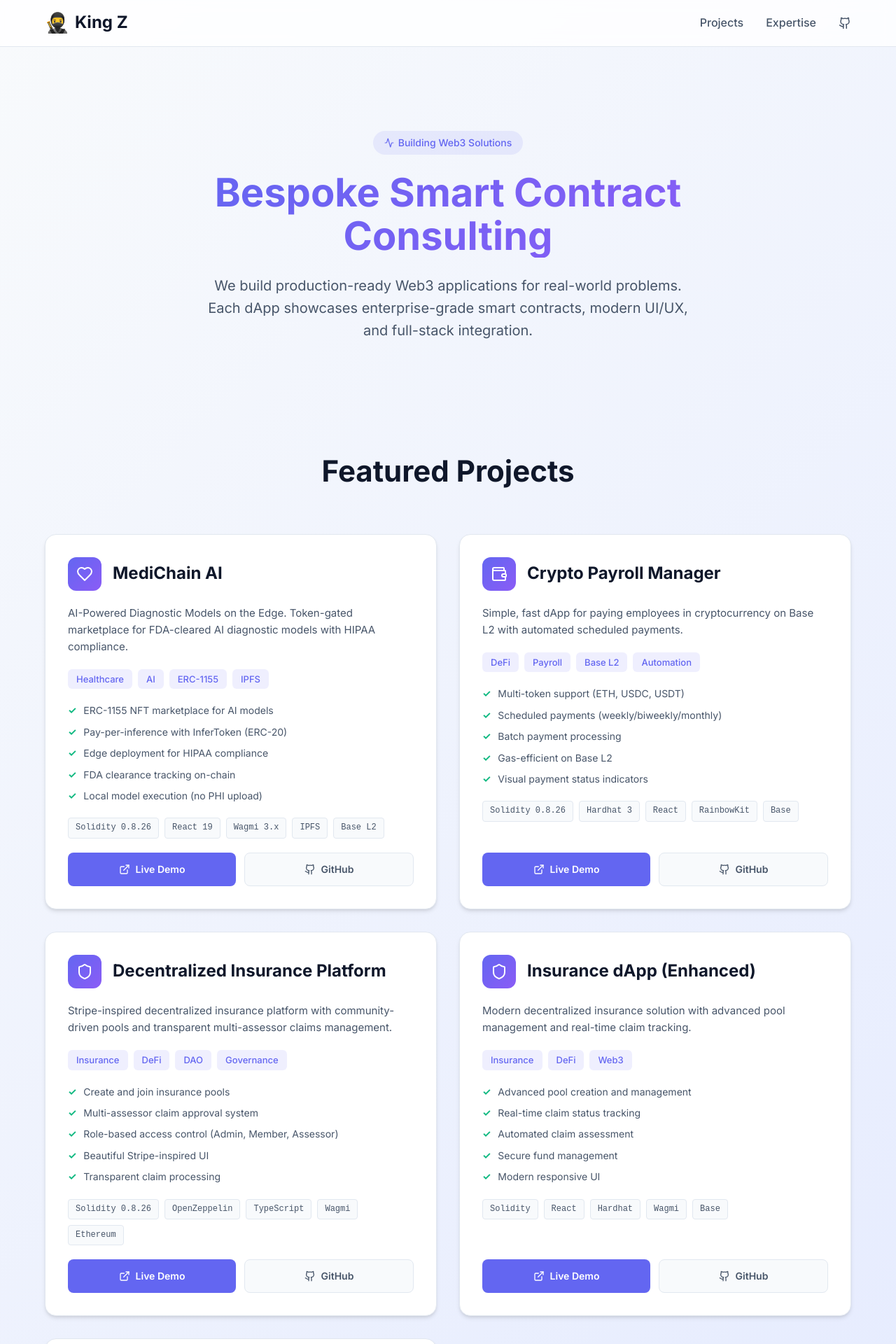
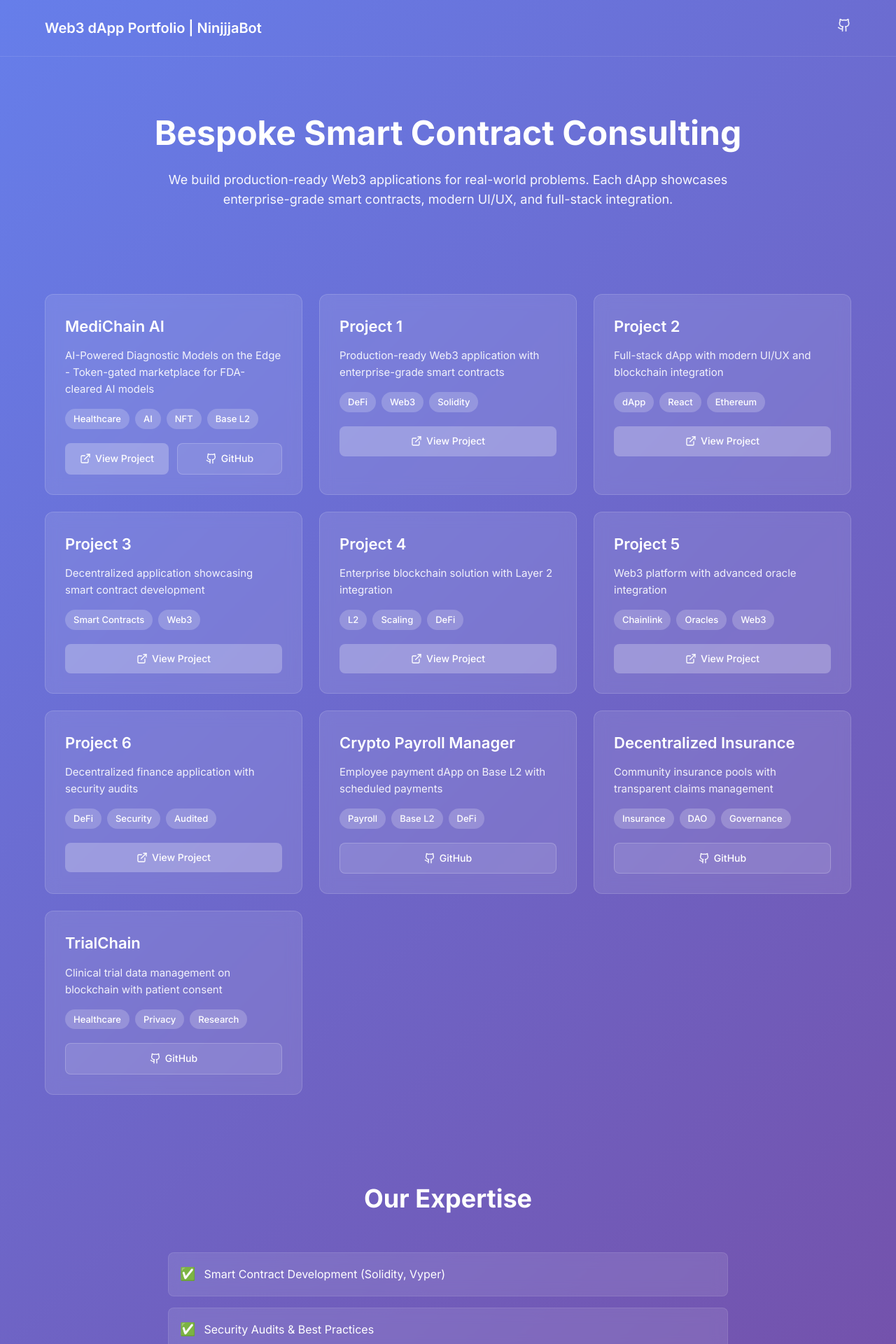
Before and after one commit to NinjjjaJoe/portfolio-dashboard, a Next.js app: page / in a window 1280 px wide. Shown: the top 1920 px of the page at 70% size. Built offline with nearby package versions, Linux system fonts and the light colour scheme.

Commit message:
Match exact design from reference site with all 10 projects

```diff
--- a/app/globals.css
+++ b/app/globals.css
@@ -1,4 +1,4 @@
-@import url('https://fonts.googleapis.com/css2?family=Inter:wght@300;400;500;600;700&display=swap');
+@import url('https://fonts.googleapis.com/css2?family=Inter:wght@400;500;600;700&display=swap');
 
 * {
   margin: 0;
@@ -6,43 +6,11 @@
   box-sizing: border-box;
 }
 
-:root {
-  --primary: #6366f1;
-  --primary-dark: #4f46e5;
-  --secondary: #8b5cf6;
-  --success: #10b981;
-  --background: #ffffff;
-  --surface: #f8fafc;
-  --surface-hover: #f1f5f9;
-  --text-primary: #0f172a;
-  --text-secondary: #475569;
-  --text-muted: #94a3b8;
-  --border: #e2e8f0;
-  --shadow-sm: 0 1px 2px 0 rgb(0 0 0 / 0.05);
-  --shadow-md: 0 4px 6px -1px rgb(0 0 0 / 0.1), 0 2px 4px -2px rgb(0 0 0 / 0.1);
-  --shadow-lg: 0 10px 15px -3px rgb(0 0 0 / 0.1), 0 4px 6px -4px rgb(0 0 0 / 0.1);
-  --shadow-xl: 0 20px 25px -5px rgb(0 0 0 / 0.1), 0 8px 10px -6px rgb(0 0 0 / 0.1);
-}
-
 body {
-  font-family: 'Inter', -apple-system, BlinkMacSystemFont, 'Segoe UI', 'Roboto', 'Oxygen',
-    'Ubuntu', 'Cantarell', 'Fira Sans', 'Droid Sans', 'Helvetica Neue',
-    sans-serif;
+  font-family: 'Inter', -apple-system, BlinkMacSystemFont, 'Segoe UI', 'Roboto', sans-serif;
   -webkit-font-smoothing: antialiased;
   -moz-osx-font-smoothing: grayscale;
-  background: var(--background);
-  color: var(--text-primary);
   line-height: 1.6;
-}
-
-code {
-  font-family: source-code-pro, Menlo, Monaco, Consolas, 'Courier New',
-    monospace;
-}
-
-h1, h2, h3, h4, h5, h6 {
-  font-weight: 600;
-  line-height: 1.2;
 }
 
 a {
@@ -56,15 +24,3 @@ button {
   outline: none;
   font-family: inherit;
 }
-
-.container {
-  max-width: 1200px;
-  margin: 0 auto;
-  padding: 0 24px;
-}
-
-@media (max-width: 768px) {
-  .container {
-    padding: 0 16px;
-  }
-}
--- a/app/layout.tsx
+++ b/app/layout.tsx
@@ -2,8 +2,8 @@ import type { Metadata } from 'next'
 import './globals.css'
 
 export const metadata: Metadata = {
-  title: 'Web3 Portfolio | King Z',
-  description: 'Bespoke Smart Contract Consulting & dApp Development',
+  title: 'Web3 dApp Portfolio | NinjjjaBot',
+  description: 'Bespoke Smart Contract Consulting - Production-ready Web3 applications for real-world problems',
 }
 
 export default function RootLayout({
--- a/app/page.module.css
+++ b/app/page.module.css
@@ -1,325 +1,208 @@
 .page {
   min-height: 100vh;
-  background: linear-gradient(135deg, #f8fafc 0%, #e0e7ff 100%);
+  background: linear-gradient(135deg, #667eea 0%, #764ba2 100%);
+  color: white;
+}
+
+/* Container */
+.container {
+  max-width: 1200px;
+  margin: 0 auto;
+  padding: 0 24px;
 }
 
 /* Header */
 .header {
-  background: rgba(255, 255, 255, 0.8);
-  backdrop-filter: blur(10px);
-  border-bottom: 1px solid var(--border);
-  padding: 16px 0;
-  position: sticky;
-  top: 0;
-  z-index: 100;
+  padding: 24px 0;
+  border-bottom: 1px solid rgba(255, 255, 255, 0.1);
 }
 
-.headerContent {
+.header .container {
   display: flex;
   justify-content: space-between;
   align-items: center;
 }
 
 .logo {
-  font-size: 24px;
-  font-weight: 700;
-  display: flex;
-  align-items: center;
-  gap: 8px;
-  color: var(--text-primary);
+  font-size: 20px;
+  font-weight: 600;
+  margin: 0;
 }
 
-.logoIcon {
-  font-size: 28px;
+.githubLink {
+  color: white;
+  opacity: 0.9;
+  transition: opacity 0.2s;
 }
 
-.nav {
-  display: flex;
-  gap: 32px;
-  align-items: center;
-}
-
-.navLink {
-  color: var(--text-secondary);
-  font-weight: 500;
-  transition: color 0.2s;
-  display: flex;
-  align-items: center;
-}
-
-.navLink:hover {
-  color: var(--primary);
+.githubLink:hover {
+  opacity: 1;
 }
 
 /* Hero */
 .hero {
-  padding: 120px 0 80px;
+  padding: 80px 0 60px;
   text-align: center;
 }
 
-.heroContent {
-  max-width: 800px;
-  margin: 0 auto;
-}
-
-.badge {
-  display: inline-flex;
-  align-items: center;
-  gap: 6px;
-  padding: 6px 16px;
-  background: rgba(99, 102, 241, 0.1);
-  color: var(--primary);
-  border-radius: 20px;
-  font-size: 14px;
-  font-weight: 500;
-  margin-bottom: 24px;
-}
-
 .heroTitle {
-  font-size: 56px;
+  font-size: 48px;
   font-weight: 700;
-  background: linear-gradient(135deg, #6366f1 0%, #8b5cf6 100%);
-  -webkit-background-clip: text;
-  -webkit-text-fill-color: transparent;
-  background-clip: text;
-  margin-bottom: 24px;
-  line-height: 1.1;
+  margin: 0 0 24px 0;
+  line-height: 1.2;
 }
 
 .heroDescription {
-  font-size: 20px;
-  color: var(--text-secondary);
+  font-size: 18px;
   line-height: 1.6;
-  max-width: 700px;
+  max-width: 800px;
   margin: 0 auto;
+  opacity: 0.95;
 }
 
-/* Projects Section */
+/* Projects */
 .projects {
-  padding: 80px 0;
-}
-
-.sectionTitle {
-  font-size: 42px;
-  font-weight: 700;
-  text-align: center;
-  margin-bottom: 64px;
-  color: var(--text-primary);
+  padding: 60px 0;
 }
 
 .projectsGrid {
   display: grid;
-  grid-template-columns: repeat(auto-fit, minmax(500px, 1fr));
-  gap: 32px;
+  grid-template-columns: repeat(auto-fill, minmax(350px, 1fr));
+  gap: 24px;
 }
 
 .projectCard {
-  background: white;
-  border-radius: 16px;
-  padding: 32px;
-  box-shadow: var(--shadow-md);
+  background: rgba(255, 255, 255, 0.1);
+  backdrop-filter: blur(10px);
+  border-radius: 12px;
+  padding: 28px;
+  border: 1px solid rgba(255, 255, 255, 0.15);
   transition: all 0.3s ease;
-  border: 1px solid var(--border);
-  display: flex;
-  flex-direction: column;
-  gap: 20px;
 }
 
 .projectCard:hover {
   transform: translateY(-4px);
-  box-shadow: var(--shadow-xl);
-  border-color: var(--primary);
-}
-
-.projectHeader {
-  display: flex;
-  align-items: center;
-  gap: 16px;
-}
-
-.projectIcon {
-  width: 48px;
-  height: 48px;
-  border-radius: 12px;
-  background: linear-gradient(135deg, #6366f1 0%, #8b5cf6 100%);
-  color: white;
-  display: flex;
-  align-items: center;
-  justify-content: center;
-  flex-shrink: 0;
+  background: rgba(255, 255, 255, 0.15);
+  box-shadow: 0 12px 24px rgba(0, 0, 0, 0.2);
 }
 
 .projectTitle {
-  font-size: 24px;
-  font-weight: 700;
-  color: var(--text-primary);
+  font-size: 22px;
+  font-weight: 600;
+  margin: 0 0 12px 0;
 }
 
 .projectDescription {
-  color: var(--text-secondary);
+  font-size: 15px;
   line-height: 1.6;
-  font-size: 15px;
+  margin: 0 0 16px 0;
+  opacity: 0.9;
 }
 
 .projectTags {
   display: flex;
   flex-wrap: wrap;
   gap: 8px;
+  margin-bottom: 20px;
 }
 
 .tag {
   padding: 4px 12px;
-  background: rgba(99, 102, 241, 0.1);
-  color: var(--primary);
-  border-radius: 6px;
+  background: rgba(255, 255, 255, 0.2);
+  border-radius: 16px;
   font-size: 13px;
   font-weight: 500;
-}
-
-.projectFeatures {
-  display: flex;
-  flex-direction: column;
-  gap: 8px;
-}
-
-.feature {
-  display: flex;
-  align-items: flex-start;
-  gap: 10px;
-  font-size: 14px;
-  color: var(--text-secondary);
-}
-
-.featureIcon {
-  color: var(--success);
-  font-weight: 700;
-  flex-shrink: 0;
-}
-
-.projectTech {
-  display: flex;
-  flex-wrap: wrap;
-  gap: 8px;
-}
-
-.techBadge {
-  padding: 4px 10px;
-  background: var(--surface);
-  color: var(--text-secondary);
-  border-radius: 4px;
-  font-size: 12px;
-  font-family: 'Courier New', monospace;
-  border: 1px solid var(--border);
 }
 
 .projectLinks {
   display: flex;
   gap: 12px;
-  margin-top: auto;
 }
 
 .linkButton,
 .linkButtonSecondary {
   flex: 1;
-  padding: 12px 20px;
+  padding: 10px 16px;
   border-radius: 8px;
-  font-weight: 600;
+  font-weight: 500;
   font-size: 14px;
   display: flex;
   align-items: center;
   justify-content: center;
-  gap: 8px;
+  gap: 6px;
   transition: all 0.2s;
+  text-decoration: none;
 }
 
 .linkButton {
-  background: var(--primary);
+  background: rgba(255, 255, 255, 0.25);
   color: white;
 }
 
 .linkButton:hover {
-  background: var(--primary-dark);
+  background: rgba(255, 255, 255, 0.35);
   transform: translateY(-1px);
 }
 
 .linkButtonSecondary {
-  background: var(--surface);
-  color: var(--text-secondary);
-  border: 1px solid var(--border);
+  background: rgba(255, 255, 255, 0.1);
+  color: white;
+  border: 1px solid rgba(255, 255, 255, 0.2);
 }
 
 .linkButtonSecondary:hover {
-  background: var(--surface-hover);
-  border-color: var(--primary);
-  color: var(--primary);
+  background: rgba(255, 255, 255, 0.2);
 }
 
-/* Expertise Section */
+/* Expertise */
 .expertise {
-  padding: 80px 0;
-  background: white;
+  padding: 60px 0 80px;
 }
 
-.expertiseGrid {
+.sectionTitle {
+  font-size: 36px;
+  font-weight: 700;
+  text-align: center;
+  margin: 0 0 48px 0;
+}
+
+.expertiseList {
+  list-style: none;
+  padding: 0;
+  margin: 0;
+  max-width: 800px;
+  margin: 0 auto;
   display: grid;
-  grid-template-columns: repeat(auto-fit, minmax(300px, 1fr));
-  gap: 24px;
-  max-width: 900px;
-  margin: 0 auto;
+  gap: 16px;
 }
 
 .expertiseItem {
   display: flex;
   align-items: center;
   gap: 12px;
+  font-size: 16px;
   padding: 16px;
-  background: var(--surface);
+  background: rgba(255, 255, 255, 0.1);
+  backdrop-filter: blur(10px);
   border-radius: 8px;
-  font-size: 15px;
-  color: var(--text-secondary);
-  border: 1px solid var(--border);
-  transition: all 0.2s;
+  border: 1px solid rgba(255, 255, 255, 0.1);
 }
 
-.expertiseItem:hover {
-  border-color: var(--primary);
-  background: white;
-}
-
-.expertiseIcon {
+.checkmark {
   font-size: 18px;
 }
 
 /* Footer */
 .footer {
-  padding: 64px 0;
-  border-top: 1px solid var(--border);
+  padding: 40px 0;
+  text-align: center;
+  border-top: 1px solid rgba(255, 255, 255, 0.1);
 }
 
-.footerContent {
-  display: flex;
-  justify-content: space-between;
-  align-items: center;
-}
-
-.footerText {
-  color: var(--text-muted);
+.footer p {
+  margin: 0;
+  opacity: 0.8;
   font-size: 14px;
-}
-
-.footerLinks {
-  display: flex;
-  gap: 32px;
-}
-
-.footerLinks a {
-  color: var(--text-secondary);
-  font-size: 14px;
-  transition: color 0.2s;
-}
-
-.footerLinks a:hover {
-  color: var(--primary);
 }
 
 /* Responsive */
@@ -336,17 +219,11 @@
     grid-template-columns: 1fr;
   }
 
-  .expertiseGrid {
-    grid-template-columns: 1fr;
+  .sectionTitle {
+    font-size: 28px;
   }
 
-  .footerContent {
-    flex-direction: column;
-    gap: 24px;
-    text-align: center;
-  }
-
-  .nav {
-    gap: 20px;
+  .container {
+    padding: 0 16px;
   }
 }
--- a/app/page.tsx
+++ b/app/page.tsx
@@ -1,115 +1,101 @@
 'use client'
 
-import { ExternalLink, Github, Shield, Wallet, Activity, Users, Heart, TestTube } from 'lucide-react'
+import { ExternalLink, Github } from 'lucide-react'
 import styles from './page.module.css'
 
 interface Project {
   id: string
   title: string
   description: string
-  icon: any
+  url: string
+  githubUrl?: string
   tags: string[]
-  features: string[]
-  liveUrl?: string
-  githubUrl?: string
-  tech: string[]
 }
 
 const projects: Project[] = [
   {
     id: 'medichain-ai',
     title: 'MediChain AI',
-    description: 'AI-Powered Diagnostic Models on the Edge. Token-gated marketplace for FDA-cleared AI diagnostic models with HIPAA compliance.',
-    icon: Heart,
-    tags: ['Healthcare', 'AI', 'ERC-1155', 'IPFS'],
-    features: [
-      'ERC-1155 NFT marketplace for AI models',
-      'Pay-per-inference with InferToken (ERC-20)',
-      'Edge deployment for HIPAA compliance',
-      'FDA clearance tracking on-chain',
-      'Local model execution (no PHI upload)'
-    ],
-    liveUrl: 'https://frontend-seven-opal-71.vercel.app',
+    description: 'AI-Powered Diagnostic Models on the Edge - Token-gated marketplace for FDA-cleared AI models',
+    url: 'https://frontend-seven-opal-71.vercel.app',
     githubUrl: 'https://github.com/NinjjjaJoe/medichain-ai',
-    tech: ['Solidity 0.8.26', 'React 19', 'Wagmi 3.x', 'IPFS', 'Base L2']
+    tags: ['Healthcare', 'AI', 'NFT', 'Base L2']
+  },
+  {
+    id: 'project-1',
+    title: 'Project 1',
+    description: 'Production-ready Web3 application with enterprise-grade smart contracts',
+    url: 'https://frontend-jqq6hy44m-ninjjjajoes-projects.vercel.app',
+    tags: ['DeFi', 'Web3', 'Solidity']
+  },
+  {
+    id: 'project-2',
+    title: 'Project 2',
+    description: 'Full-stack dApp with modern UI/UX and blockchain integration',
+    url: 'https://frontend-7b091li2v-ninjjjajoes-projects.vercel.app',
+    tags: ['dApp', 'React', 'Ethereum']
+  },
+  {
+    id: 'project-3',
+    title: 'Project 3',
+    description: 'Decentralized application showcasing smart contract development',
+    url: 'https://frontend-3mc5ivjxh-ninjjjajoes-projects.vercel.app',
+    tags: ['Smart Contracts', 'Web3']
+  },
+  {
+    id: 'project-4',
+    title: 'Project 4',
+    description: 'Enterprise blockchain solution with Layer 2 integration',
+    url: 'https://frontend-6b380kowy-ninjjjajoes-projects.vercel.app',
+    tags: ['L2', 'Scaling', 'DeFi']
+  },
+  {
+    id: 'project-5',
+    title: 'Project 5',
+    description: 'Web3 platform with advanced oracle integration',
+    url: 'https://frontend-aj8r2hut4-ninjjjajoes-projects.vercel.app',
+    tags: ['Chainlink', 'Oracles', 'Web3']
+  },
+  {
+    id: 'project-6',
+    title: 'Project 6',
+    description: 'Decentralized finance application with security audits',
+    url: 'https://frontend-gj8pq1f6z-ninjjjajoes-projects.vercel.app',
+    tags: ['DeFi', 'Security', 'Audited']
   },
   {
     id: 'payroll-dapp',
     title: 'Crypto Payroll Manager',
-    description: 'Simple, fast dApp for paying employees in cryptocurrency on Base L2 with automated scheduled payments.',
-    icon: Wallet,
-    tags: ['DeFi', 'Payroll', 'Base L2', 'Automation'],
-    features: [
-      'Multi-token support (ETH, USDC, USDT)',
-      'Scheduled payments (weekly/biweekly/monthly)',
-      'Batch payment processing',
-      'Gas-efficient on Base L2',
-      'Visual payment status indicators'
-    ],
-    liveUrl: '#',
+    description: 'Employee payment dApp on Base L2 with scheduled payments',
+    url: '#',
     githubUrl: 'https://github.com/NinjjjaJoe/payroll-dapp',
-    tech: ['Solidity 0.8.26', 'Hardhat 3', 'React', 'RainbowKit', 'Base']
+    tags: ['Payroll', 'Base L2', 'DeFi']
   },
   {
     id: 'insurance-platform',
-    title: 'Decentralized Insurance Platform',
-    description: 'Stripe-inspired decentralized insurance platform with community-driven pools and transparent multi-assessor claims management.',
-    icon: Shield,
-    tags: ['Insurance', 'DeFi', 'DAO', 'Governance'],
-    features: [
-      'Create and join insurance pools',
-      'Multi-assessor claim approval system',
-      'Role-based access control (Admin, Member, Assessor)',
-      'Beautiful Stripe-inspired UI',
-      'Transparent claim processing'
-    ],
-    liveUrl: '#',
+    title: 'Decentralized Insurance',
+    description: 'Community insurance pools with transparent claims management',
+    url: '#',
     githubUrl: 'https://github.com/NinjjjaJoe/insurance-platform',
-    tech: ['Solidity 0.8.26', 'OpenZeppelin', 'TypeScript', 'Wagmi', 'Ethereum']
-  },
-  {
-    id: 'insurance-dapp-new',
-    title: 'Insurance dApp (Enhanced)',
-    description: 'Modern decentralized insurance solution with advanced pool management and real-time claim tracking.',
-    icon: Shield,
-    tags: ['Insurance', 'DeFi', 'Web3'],
-    features: [
-      'Advanced pool creation and management',
-      'Real-time claim status tracking',
-      'Automated claim assessment',
-      'Secure fund management',
-      'Modern responsive UI'
-    ],
-    liveUrl: '#',
-    githubUrl: 'https://github.com/NinjjjaJoe/insurance-dapp-new',
-    tech: ['Solidity', 'React', 'Hardhat', 'Wagmi', 'Base']
+    tags: ['Insurance', 'DAO', 'Governance']
   },
   {
     id: 'trialchain',
     title: 'TrialChain',
-    description: 'Clinical trial data management on blockchain with patient consent tracking and immutable audit trails for research integrity.',
-    icon: TestTube,
-    tags: ['Healthcare', 'Privacy', 'Research', 'Compliance'],
-    features: [
-      'Patient consent management',
-      'Immutable audit trails',
-      'HIPAA-compliant architecture',
-      'Trial data integrity verification',
-      'Multi-site collaboration'
-    ],
-    liveUrl: '#',
+    description: 'Clinical trial data management on blockchain with patient consent',
+    url: '#',
     githubUrl: 'https://github.com/NinjjjaJoe/trialchain',
-    tech: ['Solidity', 'React', 'Vite', 'Ethers.js', 'IPFS']
+    tags: ['Healthcare', 'Privacy', 'Research']
   }
 ]
 
 const expertise = [
-  { icon: '✅', text: 'Smart Contract Development (Solidity, Vyper)' },
-  { icon: '✅', text: 'Security Audits & Best Practices' },
-  { icon: '✅', text: 'Full-Stack dApp Development' },
-  { icon: '✅', text: 'Oracle Integration (Chainlink)' },
-  { icon: '✅', text: 'Layer 2 Solutions (Base, Arbitrum, Polygon)' },
-  { icon: '✅', text: 'DevOps & Infrastructure' }
+  'Smart Contract Development (Solidity, Vyper)',
+  'Security Audits & Best Practices',
+  'Full-Stack dApp Development',
+  'Oracle Integration (Chainlink)',
+  'Layer 2 Solutions (Polygon, Arbitrum)',
+  'DevOps & Infrastructure'
 ]
 
 export default function Home() {
@@ -117,85 +103,44 @@ export default function Home() {
     <div className={styles.page}>
       {/* Header */}
       <header className={styles.header}>
-        <div className="container">
-          <div className={styles.headerContent}>
-            <h1 className={styles.logo}>
-              <span className={styles.logoIcon}>🥷</span>
-              King Z
-            </h1>
-            <nav className={styles.nav}>
-              <a href="#projects" className={styles.navLink}>Projects</a>
-              <a href="#expertise" className={styles.navLink}>Expertise</a>
-              <a href="https://github.com/NinjjjaJoe" target="_blank" rel="noopener noreferrer" className={styles.navLink}>
-                <Github size={18} />
+        <div className={styles.container}>
+          <h1 className={styles.logo}>Web3 dApp Portfolio | NinjjjaBot</h1>
+          <a href="https://github.com/NinjjjaJoe" target="_blank" rel="noopener noreferrer" className={styles.githubLink}>
+            <Github size={20} />
           </a>
-            </nav>
-          </div>
         </div>
       </header>
 
       {/* Hero */}
       <section className={styles.hero}>
-        <div className="container">
-          <div className={styles.heroContent}>
-            <div className={styles.badge}>
-              <Activity size={14} />
-              <span>Building Web3 Solutions</span>
-            </div>
-            <h1 className={styles.heroTitle}>
-              Bespoke Smart Contract Consulting
-            </h1>
+        <div className={styles.container}>
+          <h2 className={styles.heroTitle}>Bespoke Smart Contract Consulting</h2>
           <p className={styles.heroDescription}>
             We build production-ready Web3 applications for real-world problems.
             Each dApp showcases enterprise-grade smart contracts, modern UI/UX,
             and full-stack integration.
           </p>
         </div>
-        </div>
       </section>
 
-      {/* Projects Grid */}
-      <section id="projects" className={styles.projects}>
-        <div className="container">
-          <h2 className={styles.sectionTitle}>Featured Projects</h2>
+      {/* Projects */}
+      <section className={styles.projects}>
+        <div className={styles.container}>
           <div className={styles.projectsGrid}>
             {projects.map((project) => (
               <div key={project.id} className={styles.projectCard}>
-                <div className={styles.projectHeader}>
-                  <div className={styles.projectIcon}>
-                    <project.icon size={24} />
-                  </div>
                 <h3 className={styles.projectTitle}>{project.title}</h3>
-                </div>
-
                 <p className={styles.projectDescription}>{project.description}</p>
-
                 <div className={styles.projectTags}>
                   {project.tags.map((tag) => (
                     <span key={tag} className={styles.tag}>{tag}</span>
                   ))}
                 </div>
-
-                <div className={styles.projectFeatures}>
-                  {project.features.map((feature, idx) => (
-                    <div key={idx} className={styles.feature}>
-                      <span className={styles.featureIcon}>✓</span>
-                      <span>{feature}</span>
-                    </div>
-                  ))}
-                </div>
-
-                <div className={styles.projectTech}>
-                  {project.tech.map((t) => (
-                    <code key={t} className={styles.techBadge}>{t}</code>
-                  ))}
-                </div>
-
                 <div className={styles.projectLinks}>
-                  {project.liveUrl && (
-                    <a href={project.liveUrl} target="_blank" rel="noopener noreferrer" className={styles.linkButton}>
+                  {project.url !== '#' && (
+                    <a href={project.url} target="_blank" rel="noopener noreferrer" className={styles.linkButton}>
                       <ExternalLink size={16} />
-                      Live Demo
+                      View Project
                     </a>
                   )}
                   {project.githubUrl && (
@@ -212,39 +157,24 @@ export default function Home() {
       </section>
 
       {/* Expertise */}
-      <section id="expertise" className={styles.expertise}>
-        <div className="container">
+      <section className={styles.expertise}>
+        <div className={styles.container}>
           <h2 className={styles.sectionTitle}>Our Expertise</h2>
-          <div className={styles.expertiseGrid}>
+          <ul className={styles.expertiseList}>
             {expertise.map((item, idx) => (
-              <div key={idx} className={styles.expertiseItem}>
-                <span className={styles.expertiseIcon}>{item.icon}</span>
-                <span>{item.text}</span>
-              </div>
+              <li key={idx} className={styles.expertiseItem}>
+                <span className={styles.checkmark}>✅</span>
+                {item}
+              </li>
             ))}
-          </div>
+          </ul>
         </div>
       </section>
 
       {/* Footer */}
       <footer className={styles.footer}>
-        <div className="container">
-          <div className={styles.footerContent}>
-            <p className={styles.footerText}>
-              © 2026 King Z. Built with Next.js & deployed on Vercel.
-            </p>
-            <div className={styles.footerLinks}>
-              <a href="https://github.com/NinjjjaJoe" target="_blank" rel="noopener noreferrer">
-                GitHub
-              </a>
-              <a href="https://twitter.com/kingz" target="_blank" rel="noopener noreferrer">
-                Twitter
-              </a>
-              <a href="mailto:contact@kingz.dev">
-                Contact
-              </a>
-            </div>
-          </div>
+        <div className={styles.container}>
+          <p>© 2026 NinjjjaBot. Built with Next.js & deployed on Vercel.</p>
         </div>
       </footer>
     </div>
```
Lines whose indentation alone changed are shown as unchanged.
